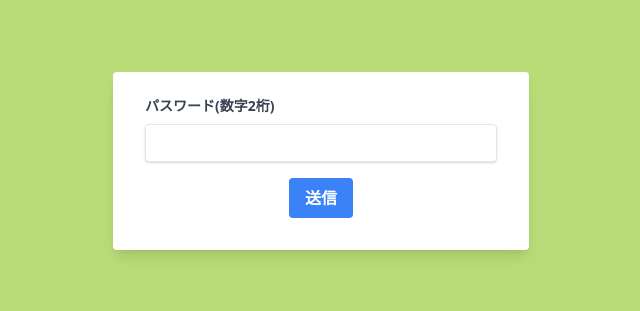
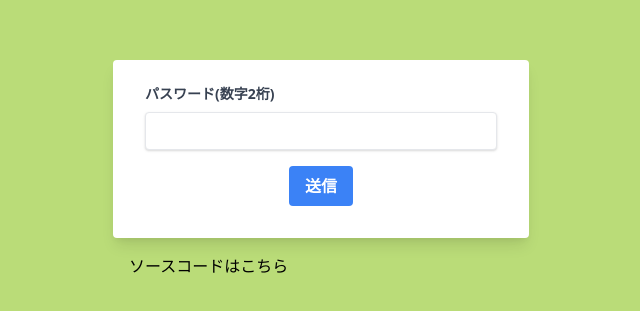
Before and after one commit to xryuseix/seccon2023, a plain HTML site: page public/chall3.html in a window 1280 px wide. Shown: the part 231-542 px from the top of the page, without its empty margins (319-959 px from the left). Drawn offline with nearby package versions, Linux system fonts and the light colour scheme.

Commit message:
feat: add sourcecode link

```diff
--- a/public/chall3.html
+++ b/public/chall3.html
@@ -54,6 +54,13 @@
           <div id="response1"></div>
           <div id="response2"></div>
         </div>
+        <div class="max-w-md w-full mx-auto px-4">
+          <a
+            href="https://gist.github.com/xryuseix/65f787faa1a46d6a9d342b971f5c9f57#file-chall3-ts"
+            class="hover:underline hover:text-blue-500"
+            >ソースコードはこちら</a
+          >
+        </div>
       </div>
     </div>
 
```
Also changed, not shown: public/chall2.html (+1 -1 lines), public/chall4.html (+1 -1 lines).
